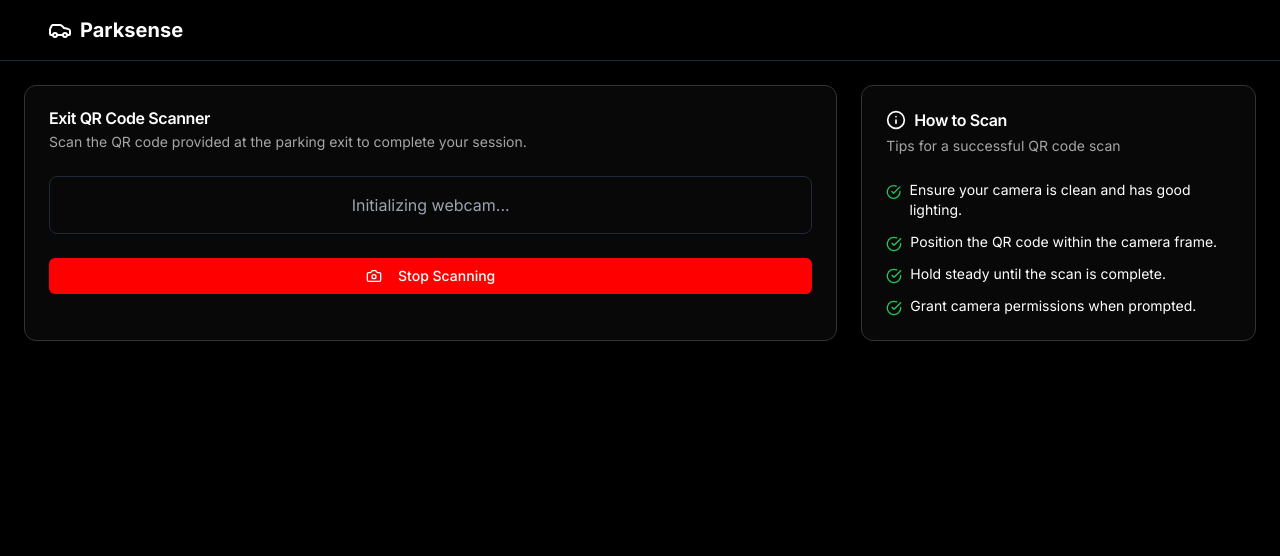
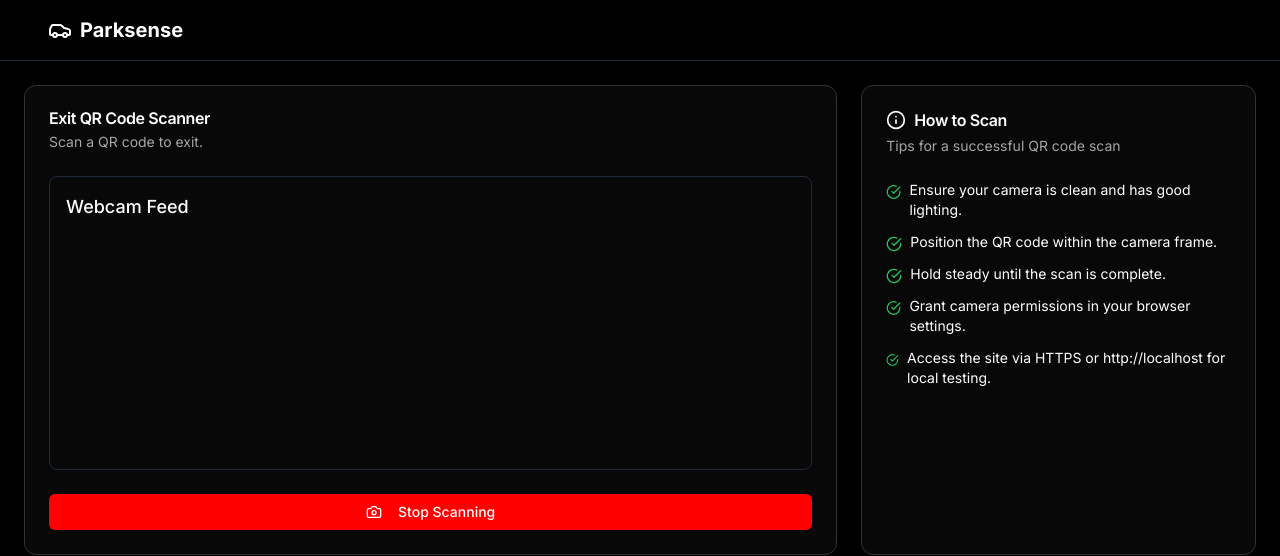
Before and after one commit to Sudharshan2005/parksense-frontend, a Next.js app in the folder Frontend/: page /exitScanner in a window 1280 px wide. Both pictures are taken after a click on the button "Start Scanning". Shown: the top 556 px of the page. Built offline with nearby package versions, Linux system fonts and the light colour scheme; no server answers.

Commit message:
New Page - exitScanner

```diff
--- a/Frontend/app/exitScanner/page.tsx
+++ b/Frontend/app/exitScanner/page.tsx
@@ -6,8 +6,7 @@ import { useToast } from "@/hooks/use-toast"
 import { useRouter } from "next/navigation"
 import { Button } from "@/components/ui/button"
 import { Card, CardContent, CardDescription, CardFooter, CardHeader, CardTitle } from "@/components/ui/card"
-import { Camera, Car, Info, CheckCircle } from "lucide-react"
-
+import { Camera, Car, CheckCircle, Info } from "lucide-react"
 import jsQR from "jsqr"
 
 export default function QRCodeScanner() {
@@ -18,13 +17,11 @@ export default function QRCodeScanner() {
   const [scannedData, setScannedData] = useState<string | null>(null)
   const [isScanning, setIsScanning] = useState(false)
   const [error, setError] = useState<string | null>(null)
-  const [isLoading, setIsLoading] = useState(false)
 
   useEffect(() => {
     let stream: MediaStream | null = null
 
     const startScanner = async () => {
-      setIsLoading(true)
       try {
         stream = await navigator.mediaDevices.getUserMedia({
           video: { facingMode: "environment" },
@@ -43,8 +40,6 @@ export default function QRCodeScanner() {
           description: "Unable to access webcam. Please check permissions.",
           variant: "destructive",
         })
-      } finally {
-        setIsLoading(false)
       }
     }
 
@@ -69,7 +64,6 @@ export default function QRCodeScanner() {
             const scannedUrl = code.data
             setScannedData(scannedUrl)
             setIsScanning(false)
-            setIsLoading(false)
 
             // Validate if the scanned data is a URL
             try {
@@ -116,7 +110,6 @@ export default function QRCodeScanner() {
 
   const handleStopScanning = () => {
     setIsScanning(false)
-    setIsLoading(false)
     if (videoRef.current && videoRef.current.srcObject) {
       const stream = videoRef.current.srcObject as MediaStream
       stream.getTracks().forEach((track) => track.stop())
@@ -147,18 +140,13 @@ export default function QRCodeScanner() {
           transition={{ duration: 0.5 }}
           className="grid grid-cols-1 md:grid-cols-3 gap-6"
         >
-          {/* Scanner Card */}
           <Card className="md:col-span-2">
             <CardHeader>
               <CardTitle>Exit QR Code Scanner</CardTitle>
-              <CardDescription>Scan the QR code provided at the parking exit to complete your session.</CardDescription>
+              <CardDescription>Scan a QR code to exit.</CardDescription>
             </CardHeader>
             <CardContent className="space-y-4">
-              {isLoading ? (
-                <div className="p-4 border border-gray-800 rounded-lg text-center">
-                  <p className="text-gray-400">Initializing webcam...</p>
-                </div>
-              ) : error ? (
+              {error ? (
                 <div className="p-4 border border-gray-800 rounded-lg">
                   <p className="text-red-500">{error}</p>
                 </div>
@@ -170,18 +158,15 @@ export default function QRCodeScanner() {
                   <div className="relative flex justify-center">
                     <video
                       ref={videoRef}
-                      className="w-full max-w-lg rounded-lg"
+                      className="w-full max-w-md rounded-lg"
                       style={{ display: isScanning ? "block" : "none" }}
                     />
                     <canvas ref={canvasRef} className="hidden" />
-                    {isScanning && (
-                      <div className="absolute inset-0 border-4 border-green-500 rounded-lg opacity-50 pointer-events-none"></div>
-                    )}
                   </div>
                   {scannedData && (
                     <div className="mt-4 p-4 border border-gray-800 rounded-lg">
                       <h3 className="text-lg font-medium mb-2">Scanned Result</h3>
-                      <p className="text-lg font-medium truncate">{scannedData}</p>
+                      <p className="text-lg font-medium">{scannedData}</p>
                     </div>
                   )}
                 </div>
@@ -200,7 +185,7 @@ export default function QRCodeScanner() {
                 <Button
                   className="w-full"
                   onClick={handleStartScanning}
-                  disabled={!!error || isLoading}
+                  disabled={!!error}
                 >
                   <Camera className="mr-2 h-4 w-4" /> Start Scanning
                 </Button>
@@ -233,7 +218,11 @@ export default function QRCodeScanner() {
                 </li>
                 <li className="flex items-start gap-2">
                   <CheckCircle className="h-4 w-4 mt-1 text-green-500" />
-                  <span>Grant camera permissions when prompted.</span>
+                  <span>Grant camera permissions in your browser settings.</span>
+                </li>
+                <li className="flex items-start gap-2">
+                  <CheckCircle className="h-4 w-4 mt-1 text-green-500" />
+                  <span>Access the site via HTTPS or http://localhost for local testing.</span>
                 </li>
               </ul>
             </CardContent>
@@ -244,7 +233,7 @@ export default function QRCodeScanner() {
       {/* Footer */}
       <footer className="border-t border-gray-800 p-4 bg-gray-900">
         <div className="container mx-auto text-center text-gray-400 text-sm">
-          <p>&copy; 2025 Parksense. All rights reserved.</p>
+          <p>© 2025 Parksense. All rights reserved.</p>
           <p className="mt-1">
             Need help? Contact us at{' '}
             <a href="mailto:support@parksense.com" className="text-blue-400 hover:underline">
```
